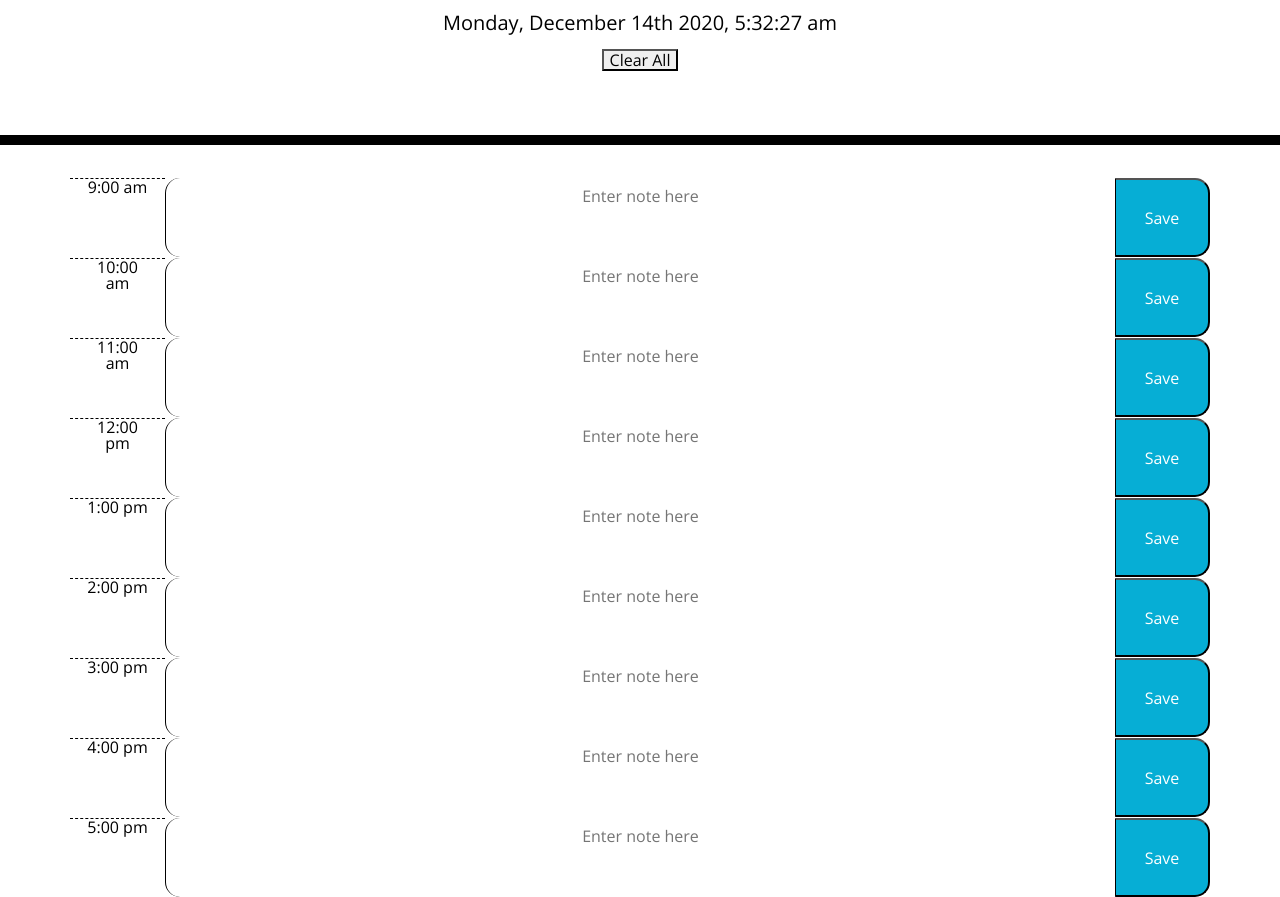
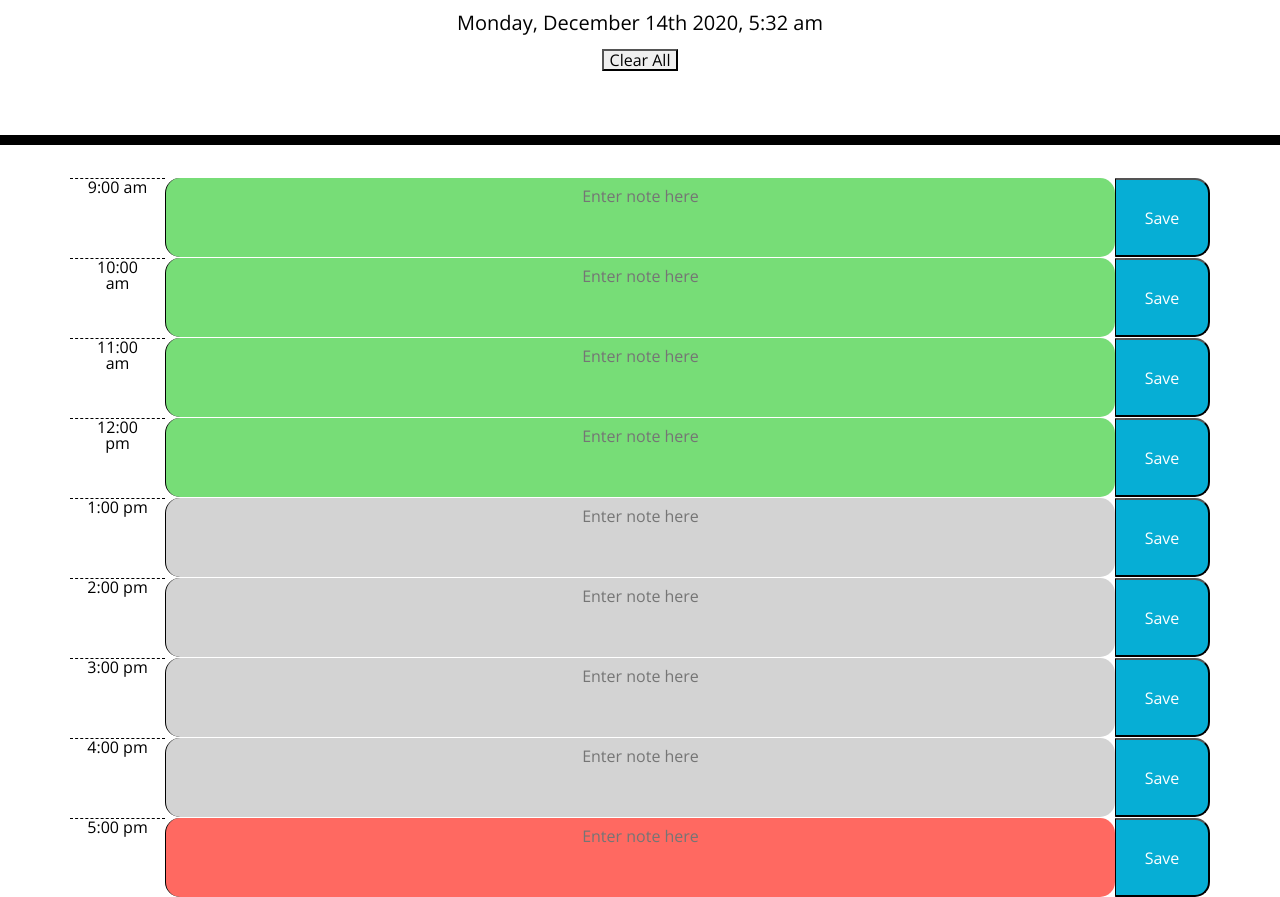
Before and after one commit to phamthomas12/DaySchedular, a plain HTML site: page Develop/index.html in a window 1280 px wide. Shown: the part 181-1078 px from the top of the page. Drawn offline with nearby package versions, Linux system fonts and the light colour scheme.

Commit message:
styling by time

```diff
--- a/Develop/index.html
+++ b/Develop/index.html
@@ -33,47 +33,47 @@
       <!-- Timeblocks go here -->
       <div class="row time-block">
         <div class="col-1 hour">9:00 am</div>
-        <textarea class="col-10 time-block description" id = "9AM" placeholder = "Enter note here"></textarea>
+        <textarea class="col-10 time-block description" id = "hour-9AM" placeholder = "Enter note here"></textarea>
         <button class="col-1 saveBtn">Save</button>
       </div>
       <div class="row time-block">
         <div class="col-1 hour">10:00 am</div>
-        <textarea class="col-10 time-block description" id = "10AM" placeholder = "Enter note here"></textarea>
+        <textarea class="col-10 time-block description" id = "hour-10AM" placeholder = "Enter note here"></textarea>
         <button class="col-1 saveBtn">Save</button>
       </div>
       <div class="row time-block">
         <div class="col-1 hour">11:00 am</div>
-        <textarea class="col-10 time-block description" id = "11AM" placeholder = "Enter note here"></textarea>
+        <textarea class="col-10 time-block description" id = "hour-11AM" placeholder = "Enter note here"></textarea>
         <button class="col-1 saveBtn">Save</button>
       </div>
       <div class="row time-block">
         <div class="col-1 hour">12:00 pm</div>
-        <textarea class="col-10 time-block description" id = "12PM" placeholder = "Enter note here"></textarea>
+        <textarea class="col-10 time-block description" id = "hour-12PM" placeholder = "Enter note here"></textarea>
         <button class="col-1 saveBtn">Save</button>
       </div>
       <div class="row time-block">
         <div class="col-1 hour">1:00 pm</div>
-        <textarea class="col-10 time-block description" id = "1PM" placeholder = "Enter note here"></textarea>
+        <textarea class="col-10 time-block description" id = "hour-1PM" placeholder = "Enter note here"></textarea>
         <button class="col-1 saveBtn">Save</button>
       </div>
       <div class="row time-block">
         <div class="col-1 hour">2:00 pm</div>
-        <textarea class="col-10 time-block description" id = "2PM" placeholder = "Enter note here"></textarea>
+        <textarea class="col-10 time-block description" id = "hour-2PM" placeholder = "Enter note here"></textarea>
         <button class="col-1 saveBtn">Save</button>
       </div>
       <div class="row time-block">
         <div class="col-1 hour">3:00 pm</div>
-        <textarea class="col-10 time-block description" id = "3PM" placeholder = "Enter note here"></textarea>
+        <textarea class="col-10 time-block description" id = "hour-3PM" placeholder = "Enter note here"></textarea>
         <button class="col-1 saveBtn">Save</button>
       </div>
       <div class="row time-block">
         <div class="col-1 hour">4:00 pm</div>
-        <textarea class="col-10 time-block description" id = "4PM" placeholder = "Enter note here"></textarea>
+        <textarea class="col-10 time-block description" id = "hour-4PM" placeholder = "Enter note here"></textarea>
         <button class="col-1 saveBtn">Save</button>
       </div>
       <div class="row time-block">
         <div class="col-1 hour">5:00 pm</div>
-        <textarea class="col-10 time-block description" id = "5PM" placeholder = "Enter note here"></textarea>
+        <textarea class="col-10 time-block description" id = "hour-5PM" placeholder = "Enter note here"></textarea>
         <button class="col-1 saveBtn">Save</button>
       </div>
 
--- a/Develop/script.js
+++ b/Develop/script.js
@@ -1,5 +1,5 @@
 $(document).ready(function () {
-    let momentVar = moment().format("dddd, MMMM Do YYYY, h:mm:ss a");
+    let momentVar = moment().format("dddd, MMMM Do YYYY, h:mm a");
 
     //display current day at top of calender
     function displayDate() {
@@ -7,6 +7,7 @@ $(document).ready(function () {
         return currentDay;
     }
     displayDate()
+
 
     let task = []
     // retrieve any pre-exsisting tasks from local storage
@@ -46,6 +47,26 @@ $(document).ready(function () {
 
          }
     )
+    //Styling based on current time
+    var currentHour = moment().hour();
 
-        });
+    $(".description").each(function() {
+        var blockHour = parseInt($(this).attr("id").split("-")[1]);
+        if (currentHour > blockHour) {
+            $(this).addClass("past");
+        } else if (currentHour === blockHour) {
+            $(this).remove("past");
+            $(this).addClass("present");
+        } else if (currentHour < blockHour) {
+            $(this).remove("past");
+            $(this).remove("present");
+            $(this).addClass("future");
+        }
+
+
+    });
+
+    })
+
+
 });
```
